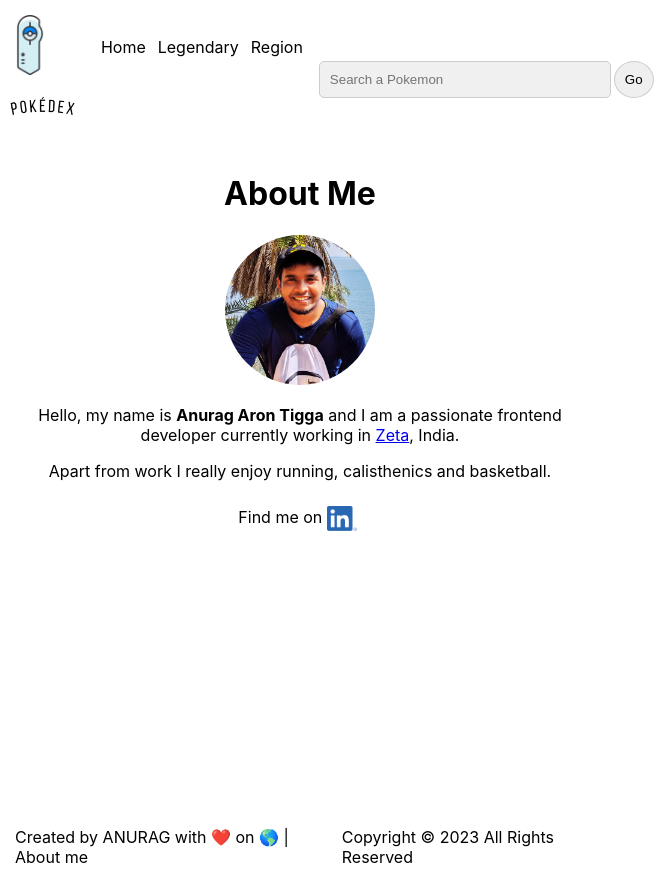
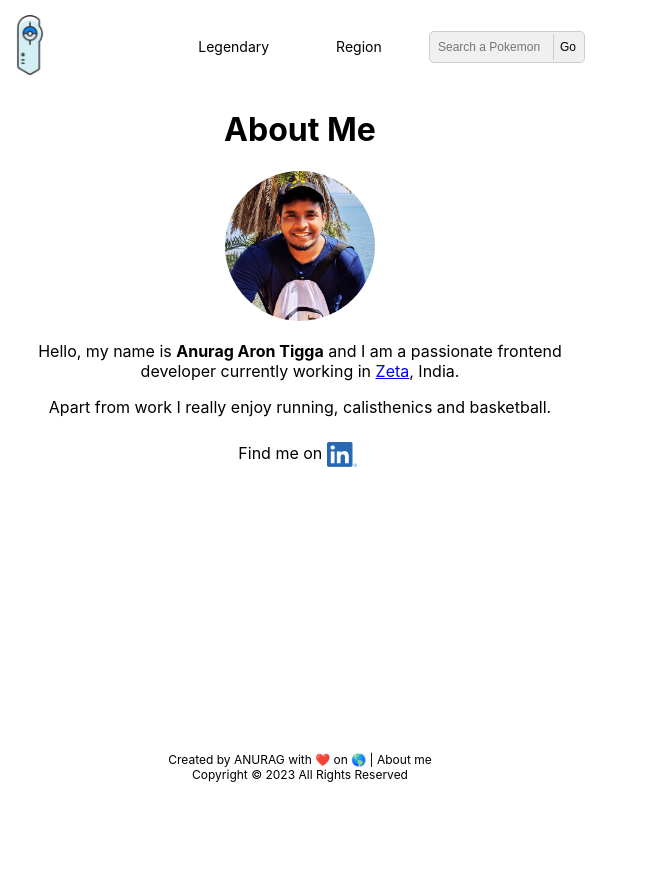
Before and after one commit to ANURAGTIGGA/pokedex, a React (Create React App) app: page /about in a window 600 px wide. Shown: the whole page, 654 px wide, since content can reach past the window. After the commit the page ends 800 px from the top, so only its background shows below. Built offline with nearby package versions, Linux system fonts and the light colour scheme.

Commit message:
added responsive styles for smaller screens

```diff
--- a/src/App.scss
+++ b/src/App.scss
@@ -26,3 +26,24 @@ html,body{
     }
   }
 }
+
+@media only screen and (min-width: 600px) and (max-width: 769px){
+  .App {
+    .main-content{
+      padding: 0 15px;
+      min-height: calc(100vh - 160px);
+      margin-bottom: 0px;
+    }
+  }
+}
+
+/* Extra small devices (phones, 600px and down) */
+@media only screen and (max-width: 600px) {
+  .App {
+    .main-content{
+      padding: 0 15px;
+      min-height: calc(100vh - 173px);
+      margin-bottom: 0px;
+    }
+  }
+}
--- a/src/components/common/Card/card.scss
+++ b/src/components/common/Card/card.scss
@@ -95,3 +95,56 @@
         }
     }
 }
+
+@media only screen and (min-width: 600px) and (max-width: 769px){
+    .card-wrap{
+        width: 185px;
+        height: 250px;
+        padding-top: 35px;
+        .card{
+            img{
+                max-width: 180px;
+                max-height: 180px;
+                &.error{
+                    max-width: 120px;
+                    max-height: 120px;
+                }
+            }
+            div.content{
+                .id{
+                    font-size: 18px;
+                }
+                .name{
+                    font-size: 22px;
+                }
+            }
+        }
+    }
+}
+
+ /* Extra small devices (phones, 600px and down) */
+ @media only screen and (max-width: 600px) {
+    .card-wrap{
+        width: 185px;
+        height: 250px;
+        padding-top: 35px;
+        .card{
+            img{
+                max-width: 180px;
+                max-height: 180px;
+                &.error{
+                    max-width: 120px;
+                    max-height: 120px;
+                }
+            }
+            div.content{
+                .id{
+                    font-size: 18px;
+                }
+                .name{
+                    font-size: 22px;
+                }
+            }
+        }
+    }
+ }
--- a/src/components/common/CustomLoader/cardLoader.scss
+++ b/src/components/common/CustomLoader/cardLoader.scss
@@ -75,3 +75,54 @@
         }
     }
 }
+
+@media only screen and (min-width: 600px) and (max-width: 769px){
+    .loader-card-wrap{
+        width: 185px;
+        height: 250px;
+        padding-top: 35px;
+        .card{
+            .default-img {
+                max-width: 180px;
+                max-height: 180px;
+            }
+            div.content{
+                .id, .name{
+                    height: 12px;
+                    border-radius: 2px;
+                }
+                .type{
+                    height: 12px;
+                    width: 25%;
+                    border-radius: 2px;
+                }
+            }
+        }
+    }
+}
+
+ /* Extra small devices (phones, 600px and down) */
+ @media only screen and (max-width: 600px) {
+    .loader-card-wrap{
+        width: 185px;
+        height: 250px;
+        padding-top: 35px;
+        .card{
+            .default-img {
+                max-width: 180px;
+                max-height: 180px;
+            }
+            div.content{
+                .id, .name{
+                    height: 12px;
+                    border-radius: 2px;
+                }
+                .type{
+                    height: 12px;
+                    width: 25%;
+                    border-radius: 2px;
+                }
+            }
+        }
+    }
+ }
--- a/src/components/common/ErrorState/genericError.scss
+++ b/src/components/common/ErrorState/genericError.scss
@@ -24,3 +24,15 @@
         cursor: pointer;
     }
 }
+
+ /* Extra small devices (phones, 600px and down) */
+ @media only screen and (max-width: 600px) {
+    .generic-error-wrap{
+        .error-msg{
+            font-size: 14px;
+        }
+        .error-img{
+            height: 75x;
+        }
+    }
+ }
--- a/src/components/common/Regions/regions.scss
+++ b/src/components/common/Regions/regions.scss
@@ -40,3 +40,26 @@
     50% { transform: scale(1.2); }
     100% { transform: scale(1); }
 }
+
+@media only screen and (min-width: 600px) and (max-width: 769px){
+    .regions{
+        p.regions-note{
+            font-size: 16px;
+        }
+        img{
+           height: 65px;
+        }
+    }
+}
+
+ /* Extra small devices (phones, 600px and down) */
+ @media only screen and (max-width: 600px) {
+    .regions{
+        p.regions-note{
+            font-size: 14px;
+        }
+        img{
+           height: 65px;
+        }
+    }
+ }
--- a/src/components/layout/Footer/footer.scss
+++ b/src/components/layout/Footer/footer.scss
@@ -12,3 +12,18 @@ footer{
         color: #000;
     }
 }
+
+@media only screen and (min-width: 600px) and (max-width: 769px){
+    footer{
+        font-size: 14px;
+    }
+}
+
+ /* Extra small devices (phones, 600px and down) */
+ @media only screen and (max-width: 600px) {
+    footer{
+        font-size: 12px;
+        flex-direction: column;
+        align-items: center;
+    }
+ }
--- a/src/components/layout/Header/header.scss
+++ b/src/components/layout/Header/header.scss
@@ -136,3 +136,74 @@
         }
     }
  }
+
+ @media only screen and (min-width: 600px) and (max-width: 769px){
+    .header-container{
+        .logo-wrap{
+            flex: 2;
+        }
+        .navigation-wrap{
+            flex: 3;
+            ul li:first-child{
+                display: none;
+            }
+        }
+        .search-wrap{
+            flex: 1;
+            .input-wrap{
+                input{
+                    width: auto;
+                }
+            }
+            button{
+                position: absolute;
+                right: 17px;
+                border-radius: 0;
+                border: 0;
+                border-left: 1px solid #ccc;
+            }
+        }
+    }
+ }
+
+ /* Extra small devices (phones, 600px and down) */
+@media only screen and (max-width: 600px) {
+    .header-container{
+        .logo-wrap{
+            flex: 2;
+            img:last-child{
+                display: none;
+            }
+        }
+        .navigation-wrap{
+            flex: 3;
+            ul{
+                font-size: 14px;
+                margin: 17px 0 14px;
+                gap: 5px;
+                li:first-child{
+                    display: none;
+                }
+            }
+        }
+        .search-wrap{
+            flex: 1;
+            .input-wrap{
+                input{
+                    max-width: 138px;
+                    font-size: 12px;
+                    padding: 8px;
+                }
+            }
+            button{
+                position: absolute;
+                right: 18px;
+                border-radius: 0;
+                border: 0;
+                border-left: 1px solid #ccc;
+                padding: 6px;
+                font-size: 12px;
+            }
+        }
+    }
+}
--- a/src/components/pages/Home/home.scss
+++ b/src/components/pages/Home/home.scss
@@ -22,3 +22,29 @@
         }
     }
 }
+
+@media only screen and (min-width: 600px) and (max-width: 769px){
+    #home{
+        h1{
+            margin: 0;
+            font-size: 24px;
+        }
+        .todays-pokemons{
+            flex-basis: 320px;
+        }
+    }
+}
+
+ /* Extra small devices (phones, 600px and down) */
+ @media only screen and (max-width: 600px) {
+    #home{
+        h1{
+            margin: 0 0 10px;
+            font-size: 20px;
+        }
+        .todays-pokemons{
+            flex-basis: 320px;
+            flex-wrap: wrap;
+        }
+    }
+ }
--- a/src/components/pages/Pokemon/pokemon.scss
+++ b/src/components/pages/Pokemon/pokemon.scss
@@ -127,3 +127,95 @@
         }
     }
 }
+
+@media only screen and (min-width: 600px) and (max-width: 769px){
+    #pokemon{
+        padding-top: 20px;
+        .card{
+            height: 420px;
+            img.pokemon-img{
+                max-width: 250px;
+            }
+            img.error{
+                padding: 60px 25px;
+                width: 180px;
+                height: 180px;
+            }
+            .content{
+                padding-left: 0px;
+                .id{
+                    font-size: 20px;
+                }
+                .name{
+                    font-size: 32px;
+                }
+                .stats{
+                    flex-wrap: wrap;
+                    .stat{
+                        &.abilities{
+                            flex: 1;
+                            .value{
+                                width: 200px;
+                            }
+                        }
+                    }
+                }
+                .evolutions{
+                    .pokemon{
+                        img{
+                            height: 50px;
+                            width: 45px;
+                        }
+                    }
+                }
+            }
+        }
+    }
+}
+
+ /* Extra small devices (phones, 600px and down) */
+ @media only screen and (max-width: 600px) {
+    #pokemon{
+        padding-top: 35px;
+        .card{
+            height: auto;
+            flex-direction: column;
+            img.pokemon-img{
+                max-width: 250px;
+            }
+            img.error{
+                padding: 60px 25px;
+                width: 180px;
+                height: 180px;
+            }
+            .content{
+                padding-top: 0;
+                .id{
+                    font-size: 20px;
+                }
+                .name{
+                    font-size: 32px;
+                }
+                .stats{
+                    flex-wrap: wrap;
+                    .stat{
+                        &.abilities{
+                            flex: 1;
+                            .value{
+                                width: 200px;
+                            }
+                        }
+                    }
+                }
+                .evolutions{
+                    .pokemon{
+                        img{
+                            height: 50px;
+                            width: 45px;
+                        }
+                    }
+                }
+            }
+        }
+    }
+ }
```
